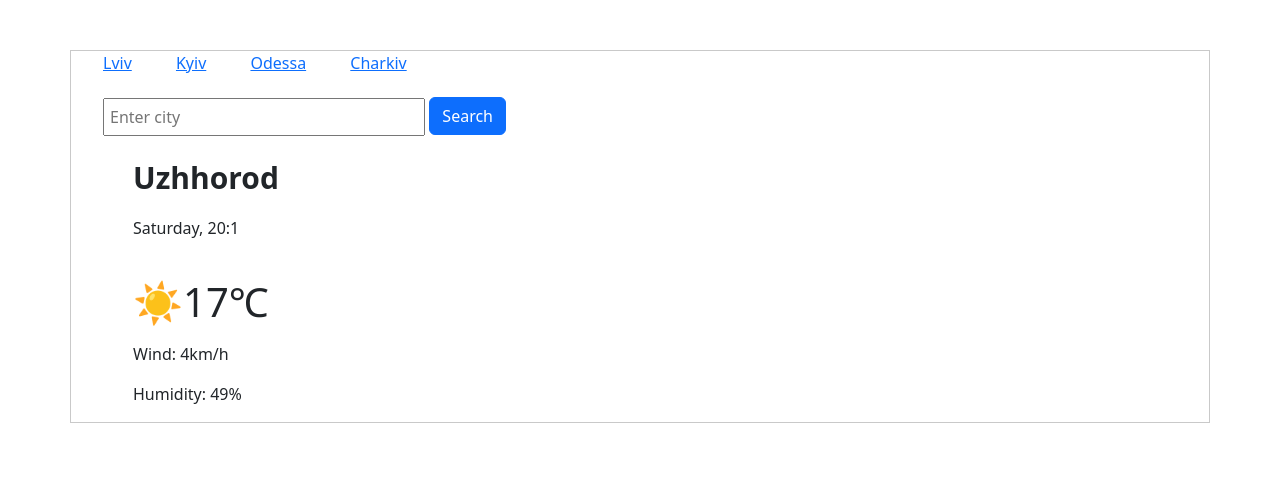
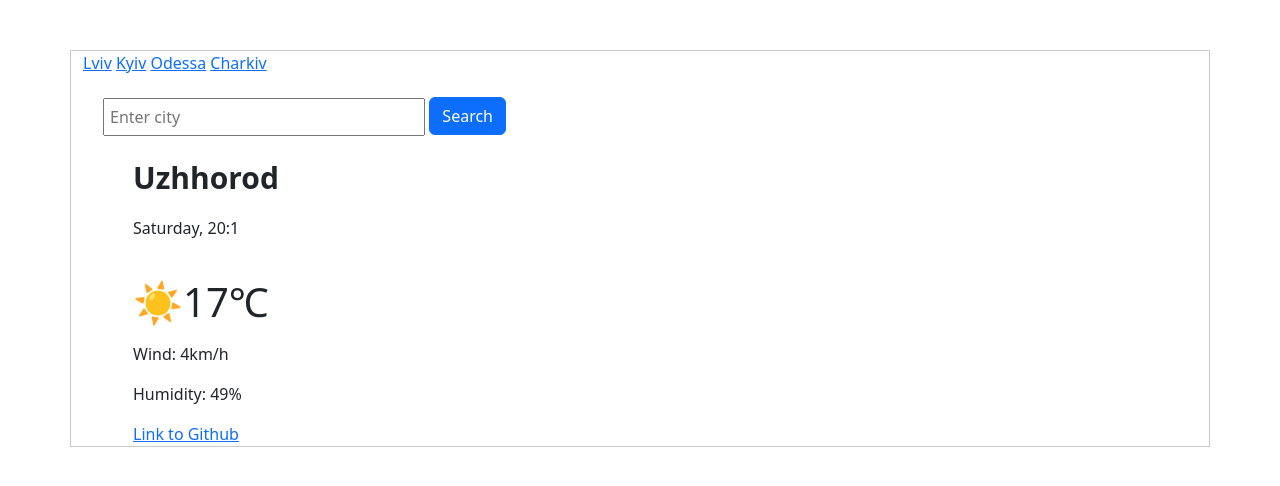
Before and after one commit to halashevchuk/Shecodes_homework, a plain HTML site: page homework_Shevchuk2.html in a window 1280 px wide. Drawn offline with nearby package versions, Linux system fonts and the light colour scheme.

Commit message:
added link to github

```diff
--- a/homework_Shevchuk2.html
+++ b/homework_Shevchuk2.html
@@ -45,6 +45,8 @@
         </div>
       </div>
 
+  <a href="https://github.com/halashevchuk/Shecodes_homework">Link to Github</a>
+
 
   <script src="index.js"></script>
   </body>
--- a/style.css
+++ b/style.css
@@ -16,10 +16,6 @@ body {
   position: relative;
   top: -30px;
   right: -340px;
-}
-
-a {
-  margin: 20px 20px;
 }
 
 .form {
```
